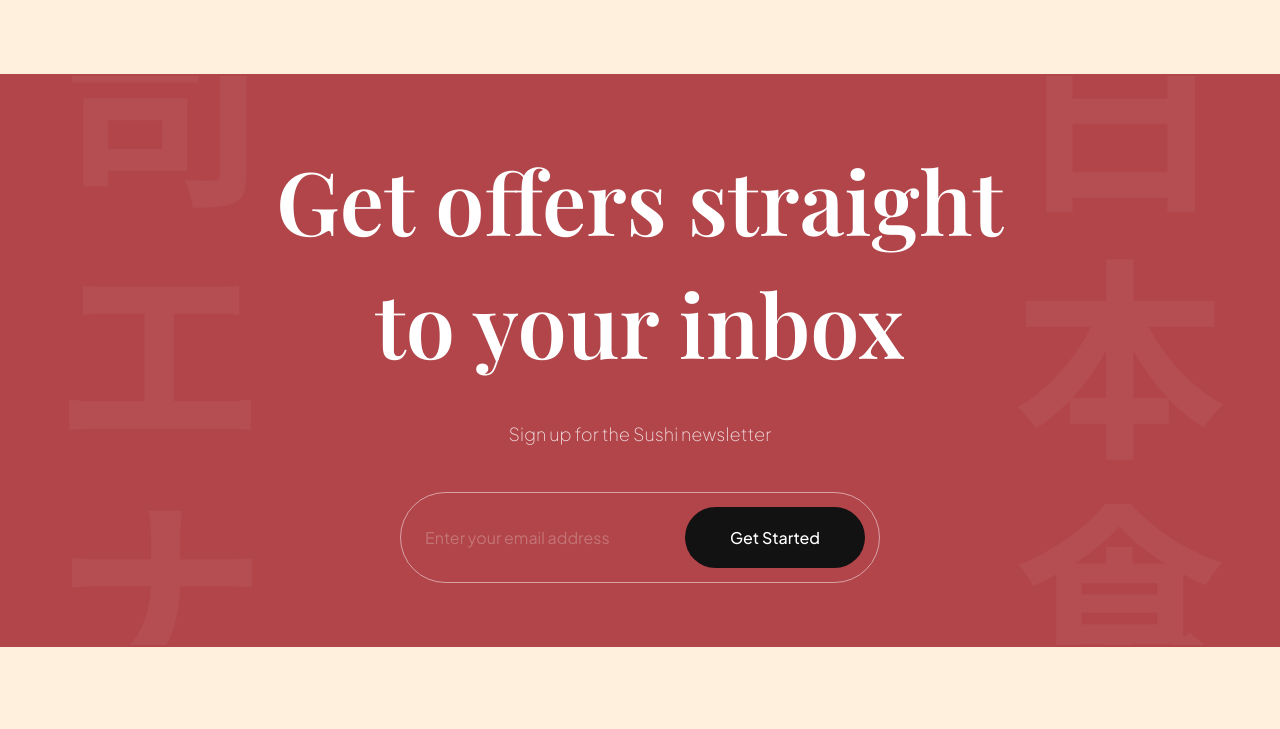
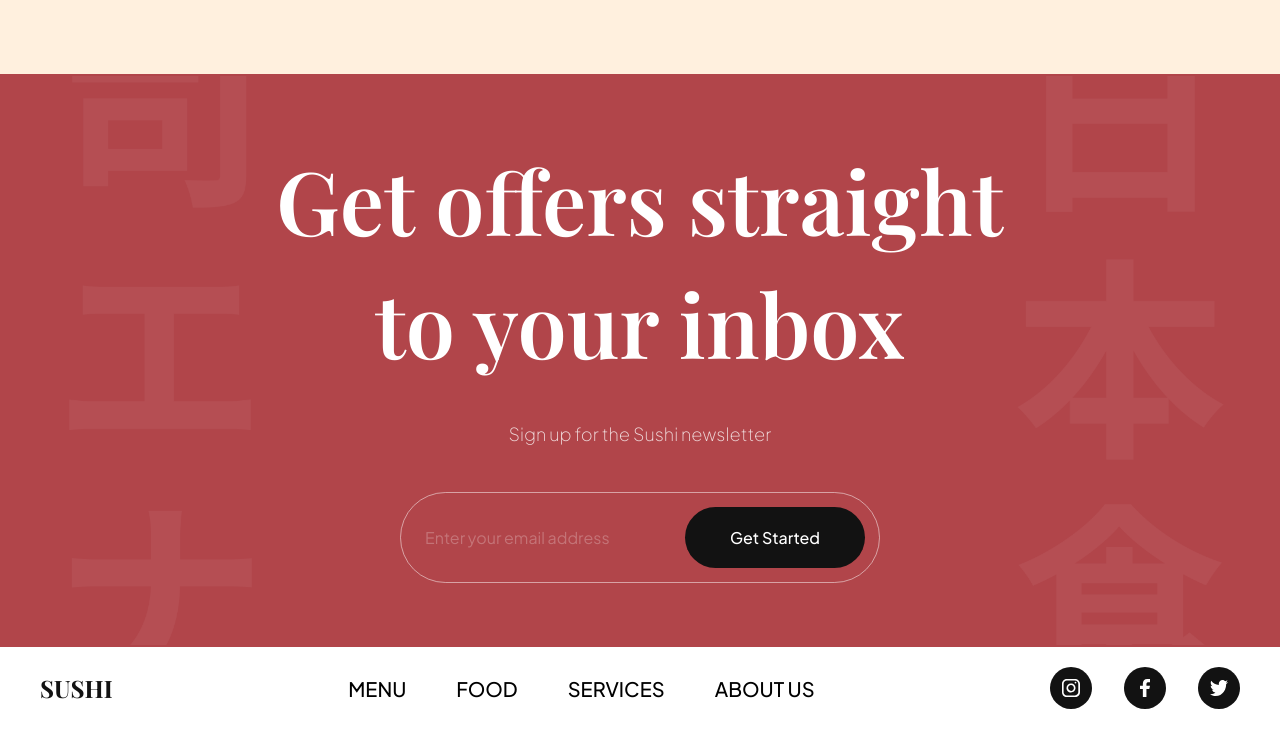
Before and after one commit to 0xSravan03/sushi-website, a website built with Vite: page index.html in a window 1280 px wide. Shown: the part 3626-4355 px from the top of the page. Before the commit the page ends 4273 px from the top, so only its background shows below. Built offline with nearby package versions, Linux system fonts and the light colour scheme.

Commit message:
added footer section

```diff
--- /dev/null
+++ b/css/sections/footer.css
@@ -0,0 +1,48 @@
+.footer {
+    padding: 20px 40px;
+    width: 100%;
+    background-color: var(--color-white);
+    flex-wrap: wrap;
+    gap: 20px;
+    overflow: hidden;
+}
+
+.footer__logo {
+    font-size: 24px;
+    font-weight: bold;
+    font-family: var(--playfair-display);
+    text-transform: uppercase;
+    color: var(--secondary-color);
+    cursor: pointer;
+}
+
+.footer ul {
+    list-style-type: none;
+    display: flex;
+    gap: 50px;
+}
+
+.footer ul:last-child {
+    gap: 32px;
+}
+
+.footer__menu li {
+    text-transform: uppercase;
+    font-size: 20px;
+    font-family: var(--plus-jakarta-sans);
+    font-weight: 500;
+}
+
+.footer__social li {
+    cursor: pointer;
+    width: 42px;
+    height: 42px;
+    background-color: var(--secondary-color);
+    border-radius: 100%;
+}
+
+.footer__social li img {
+    width: 45%;
+    height: 45%;
+    object-fit: contain;
+}
--- a/css/style.css
+++ b/css/style.css
@@ -8,6 +8,7 @@
 @import url("sections/popular.css");
 @import url("sections/trending.css");
 @import url("sections/subscription.css");
+@import url("sections/footer.css");
 
 :root {
     --playfair-display: "Playfair Display", serif;
--- a/index.html
+++ b/index.html
@@ -305,5 +305,36 @@
         <button>Get Started</button>
       </div>
     </section>
+
+    <footer class="footer flex-between">
+      <h3 class="footer__logo">
+        Sushi
+      </h3>
+      <ul class="footer__menu">
+        <li>
+          <a href="#menu">Menu</a>
+        </li>
+        <li>
+          <a href="#food">Food</a>
+        </li>
+        <li>
+          <a href="#services">Services</a>
+        </li>
+        <li>
+          <a href="#about-us">About Us</a>
+        </li>
+      </ul>
+      <ul class="footer__social">
+        <li class="flex-center">
+          <img src="./assets/instagram.svg" alt="instagram" />
+        </li>
+        <li class="flex-center">
+          <img src="./assets/facebook.svg" alt="facebook" />
+        </li>
+        <li class="flex-center">
+          <img src="./assets/twitter.svg" alt="twitter" />
+        </li>
+      </ul>
+    </footer>
 </body>
 </html>
```
